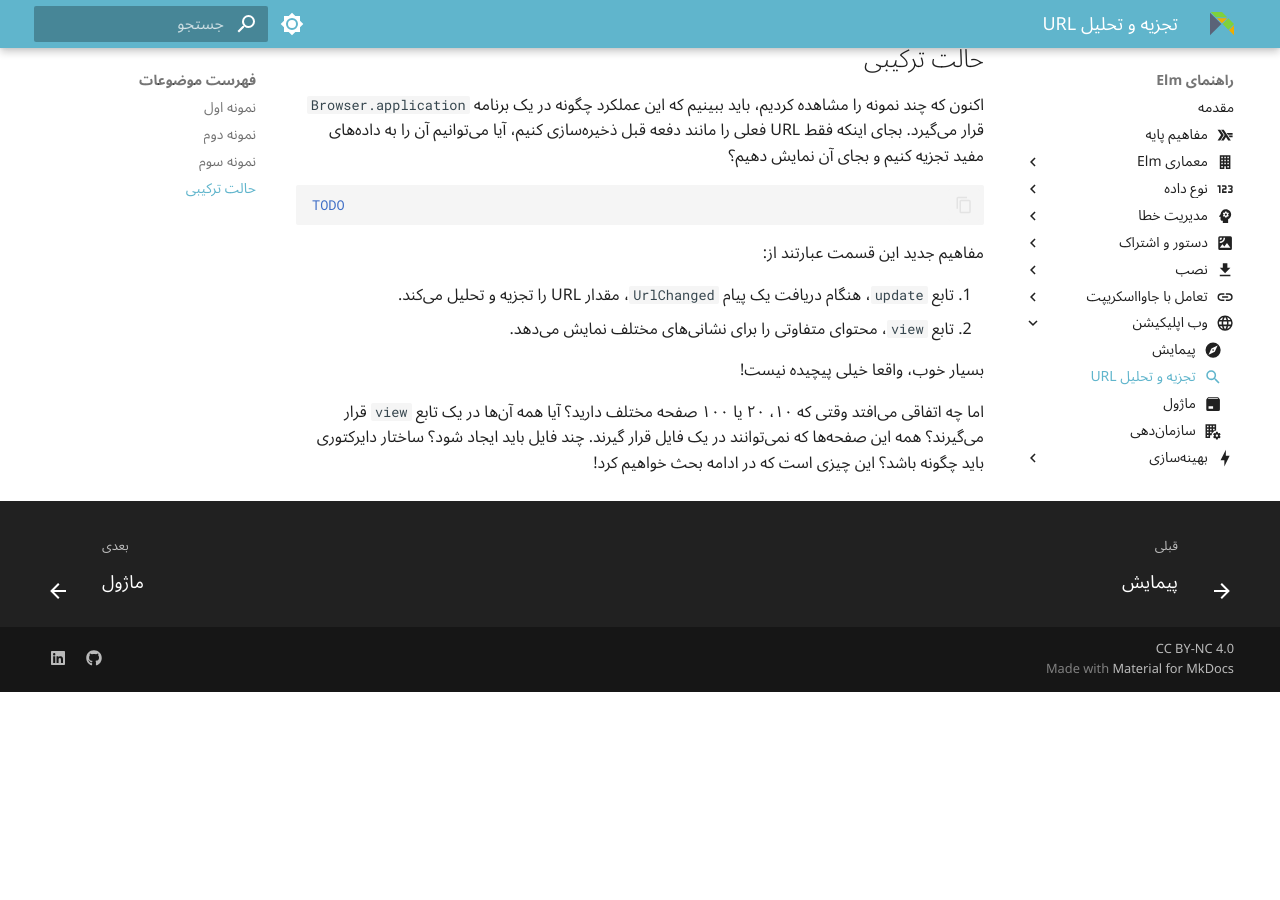
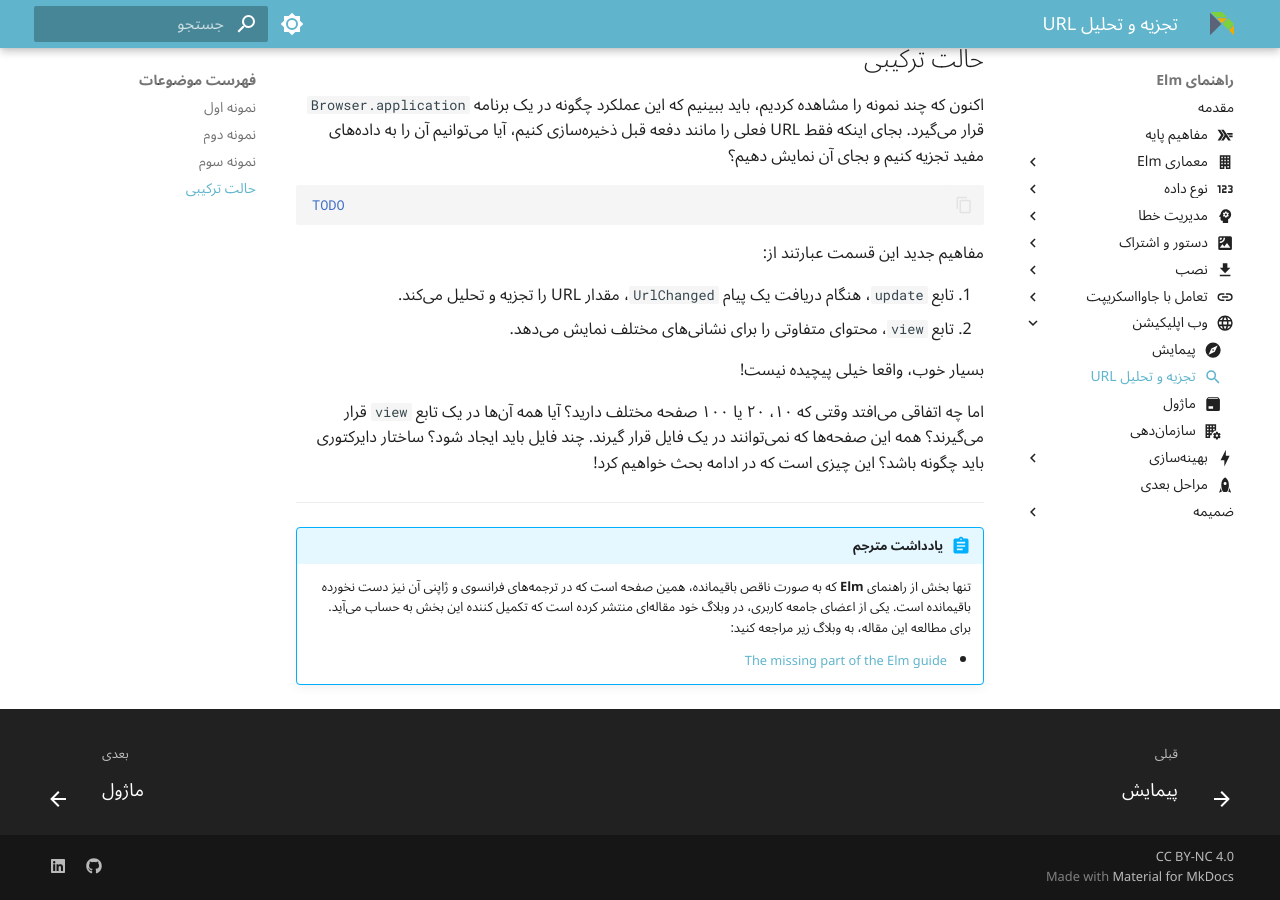
Before and after one commit to novid/guide.elm-lang.ir, an MkDocs documentation site: the page built from docs/web_apps/url_parsing.md, in a window 1280 px wide and 900 px high, scrolled down 3338 px. Built offline with MkDocs 1.6.1 and Material for MkDocs 9.7.7, drawn with Linux system fonts in a browser that asks for light colours; before the commit the page ends 4030 px from its top, so only the background shows below that.

Commit message:
Update web_apps chapter with translator's notes

```diff
--- a/docs/web_apps/url_parsing.md
+++ b/docs/web_apps/url_parsing.md
@@ -180,7 +180,16 @@ TODO
 
 اما چه اتفاقی می‌افتد وقتی که ۱۰، ۲۰ یا ۱۰۰ صفحه مختلف دارید؟ آیا همه آن‌ها در یک تابع `view` قرار می‌گیرند؟ همه این صفحه‌ها که نمی‌توانند در یک فایل قرار گیرند. چند فایل باید ایجاد شود؟ ساختار دایرکتوری باید چگونه باشد؟ این چیزی است که در ادامه بحث خواهیم کرد!
 
+***
+
+!!! abstract "یادداشت مترجم"
+
+	تنها بخش از راهنمای **Elm** که به صورت ناقص باقیمانده، همین صفحه است که در ترجمه‌های فرانسوی و ژاپنی آن نیز دست نخورده باقیمانده است. یکی از اعضای جامعه کاربری، در وبلاگ خود مقاله‌ای منتشر کرده است که تکمیل کننده این بخش به حساب می‌آید. برای مطالعه این مقاله، به وبلاگ زیر مراجعه کنید:
+
+	- [The missing part of the Elm guide][alex-korban]{: .external }
+
 [elm-url]: https://package.elm-lang.org/packages/elm/url/latest
 [url.parser]: https://package.elm-lang.org/packages/elm/url/latest
 [url.parser.query]: https://package.elm-lang.org/packages/elm/url/latest/Url-Parser-Query
 [fragment]: https://package.elm-lang.org/packages/elm/url/latest/Url-Parser#fragment
+[alex-korban]: https://korban.net/posts/elm/2018-10-12-elm-guide-missing-part-url-handling-browser.application
```
Also changed, not shown: docs/interop/index.md (+1 -1 lines).
